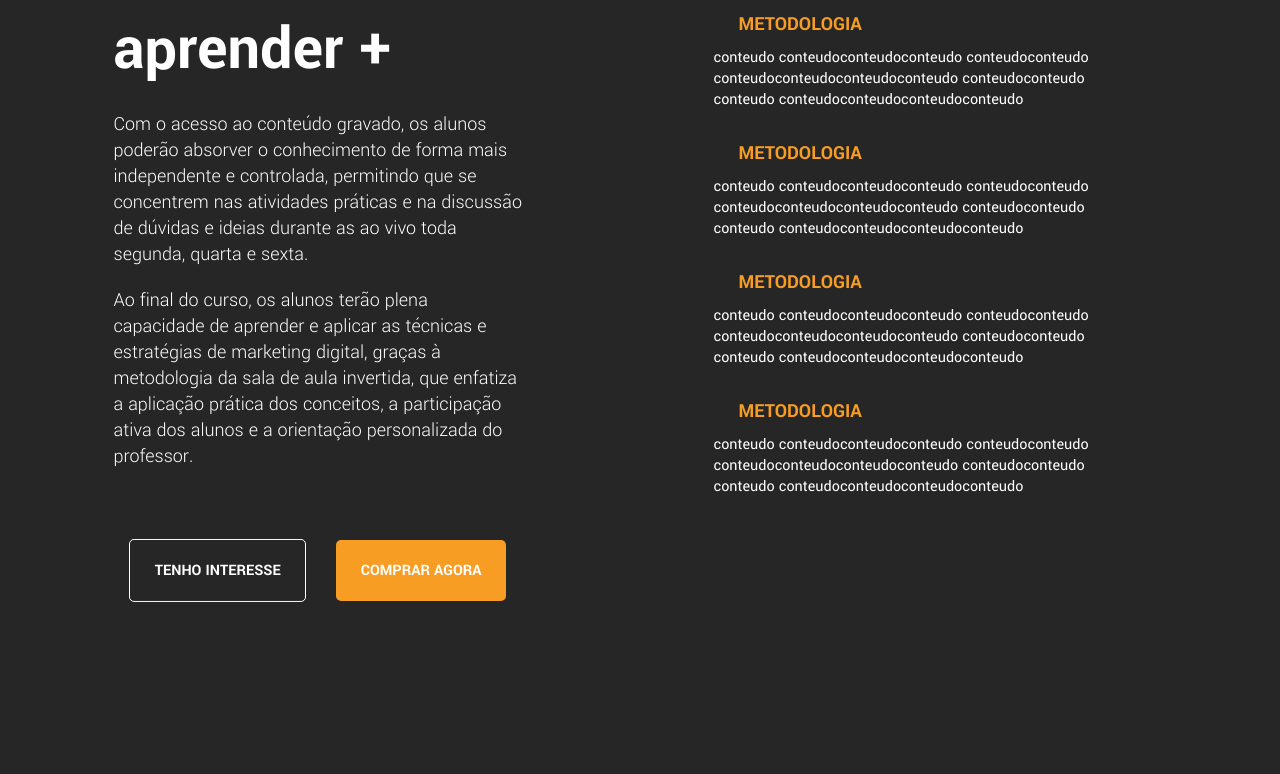
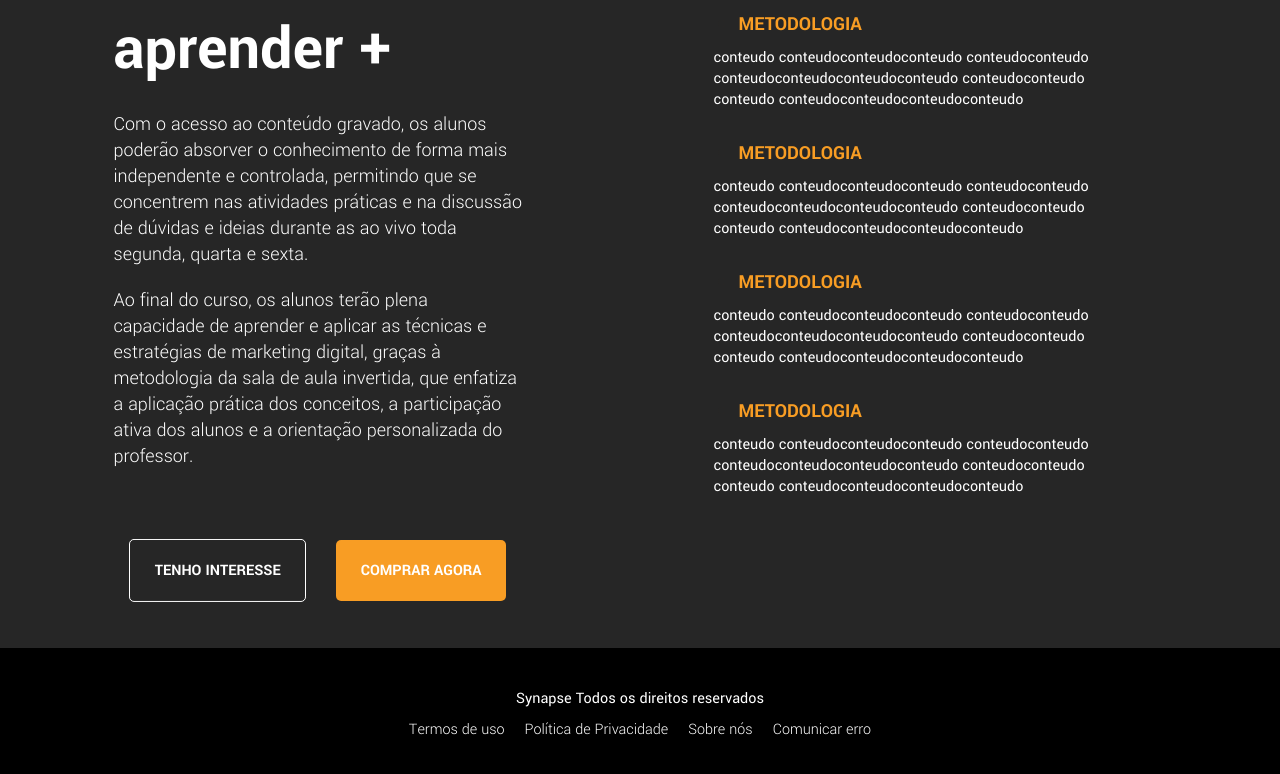
Before and after one commit to rogeritael/rogeritael-rocky_desafio, a React (Create React App) app: page / in a window 1280 px wide. Shown: the part 6549-7323 px from the top of the page. Before the commit the page ends 7197 px from the top, so only its background shows below. Built offline with nearby package versions, Linux system fonts and the light colour scheme.

Commit message:
iniciando o footer

```diff
--- a/src/App.tsx
+++ b/src/App.tsx
@@ -5,6 +5,7 @@ import { CallToActionSection } from './components/template/CallToActionSection';
 import { Cover } from './components/template/Cover';
 import { CoverContainer } from './components/template/Cover/styles';
 import { EducatorsSection } from './components/template/EducatorsSection';
+import { Footer } from './components/template/Footer';
 import { MaisClientesSection } from './components/template/MaisClientesSection';
 import { SkillsContainer } from './components/template/SkillsContainer';
 import { TestmonialsSection } from './components/template/TestimonialsSection';
@@ -23,6 +24,7 @@ function App() {
       <TestmonialsSection />
       <AmIAbleSection />
       <AbilityToLearn />
+      <Footer />
     </>
   );
 }
--- /dev/null
+++ b/src/components/template/Footer/index.tsx
@@ -0,0 +1,18 @@
+import { FooterStyle } from "./styles";
+
+export function Footer(){
+    return(
+        <FooterStyle>
+            <div className="socials">
+
+            </div>
+            <p>Synapse Todos os direitos reservados</p>
+            <ul>
+                <li><a href="#"> Termos de uso</a></li>
+                <li><a href="#">Política de Privacidade</a></li>
+                <li><a href="#">Sobre nós</a></li>
+                <li><a href="#">Comunicar erro</a></li>
+            </ul>
+        </FooterStyle>
+    );
+}
--- /dev/null
+++ b/src/components/template/Footer/styles.ts
@@ -0,0 +1,24 @@
+import styled from "styled-components";
+
+export const FooterStyle = styled.footer`
+    background-color: #000;
+    padding: 40px 0;
+    display: flex;
+    flex-direction: column;
+    align-items: center;
+
+    ul {
+        display: flex;
+        gap: 20px;
+        margin-top: 10px;
+
+        li {
+            list-style: none;
+            font-weight: 300;
+
+            a {
+                text-decoration: none;
+            }
+        }
+    }
+`;
```
